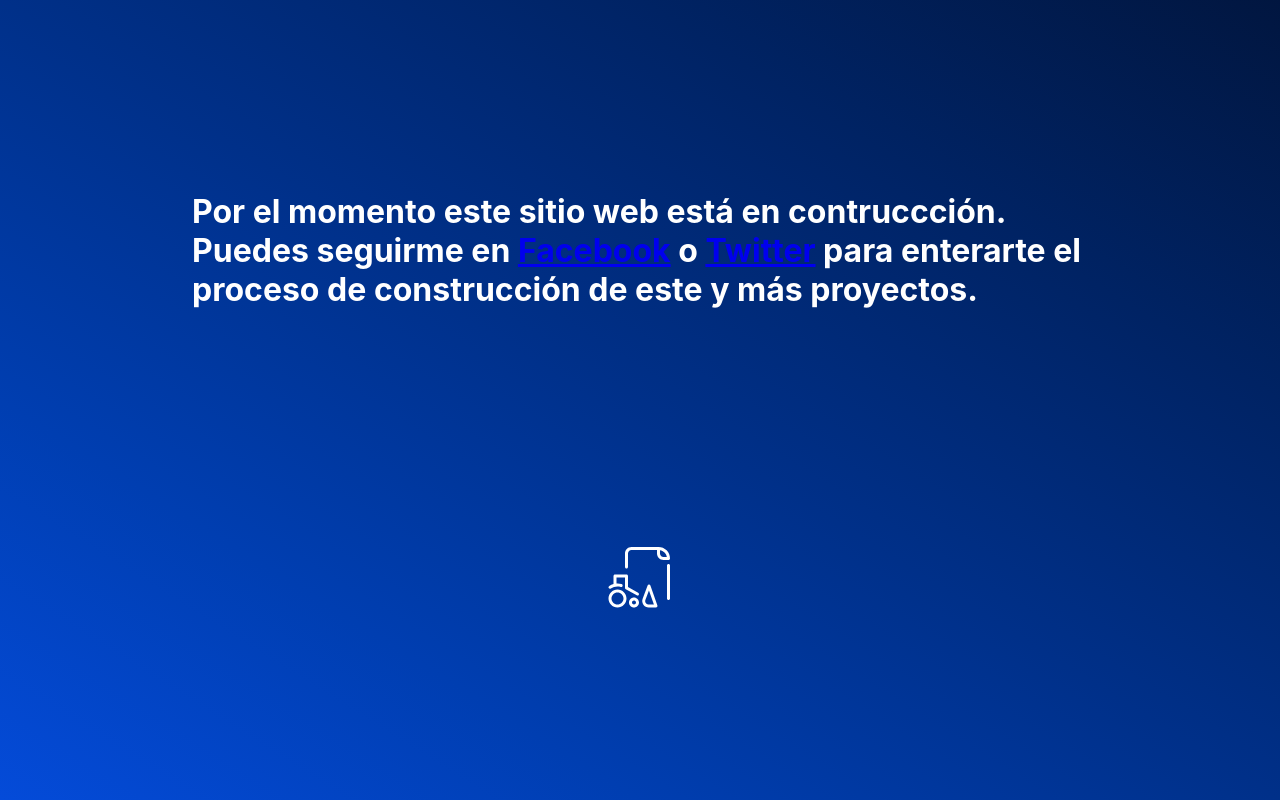
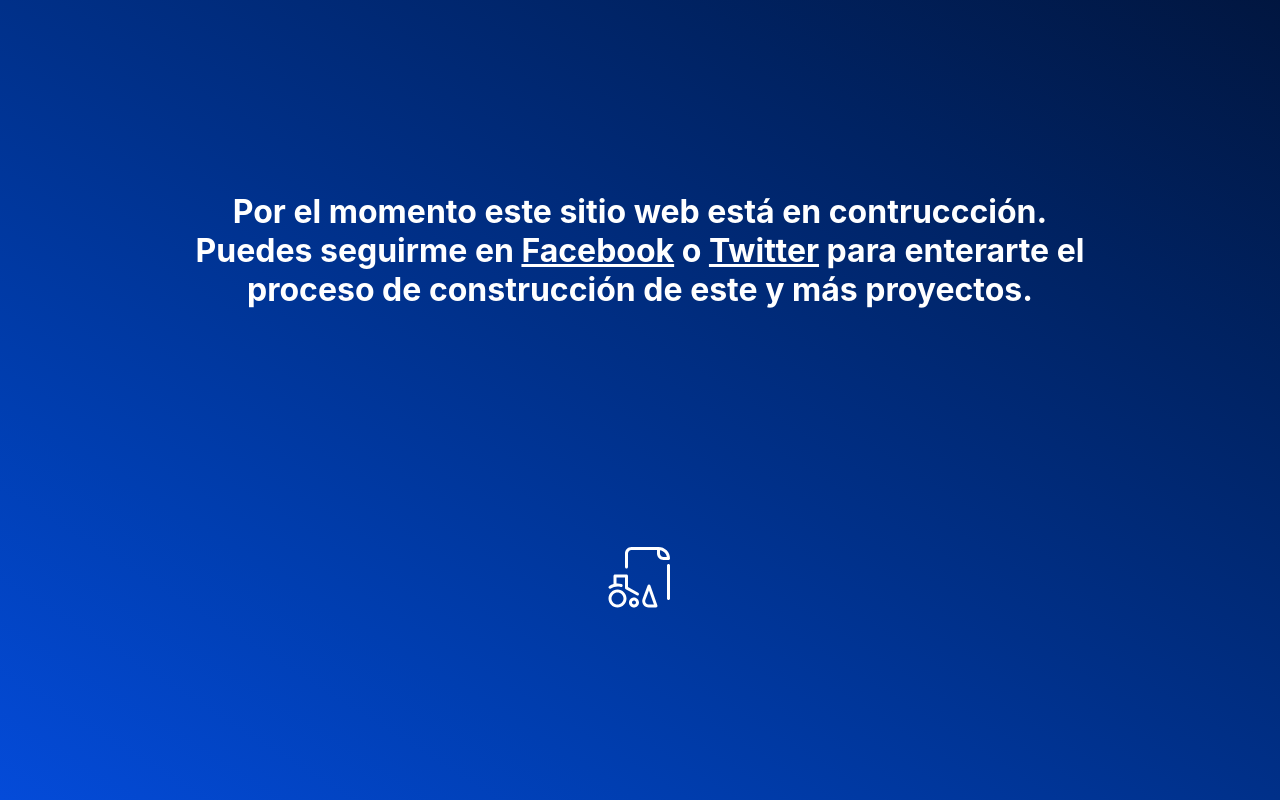
Before and after one commit to JoEduardoReyes/JoEduardoReyes, a plain HTML site: page index.html in a window 1280 px wide. Drawn offline with Linux system fonts and the light colour scheme.

Commit message:
Arreglamos un poco el color de los enlaces

```diff
--- a/index.html
+++ b/index.html
@@ -25,6 +25,7 @@
         font-family: -apple-system, BlinkMacSystemFont, "Segoe UI", Roboto,
           Oxygen, Ubuntu, Cantarell, "Open Sans", "Helvetica Neue", sans-serif;
         color: white;
+        text-align: center;
         background-image: linear-gradient(
           to right top,
           #044bd9,
@@ -33,6 +34,12 @@
           #002364,
           #011640
         );
+      }
+      a {
+        color: white;
+      }
+      a:visited {
+        color: skyblue;
       }
     </style>
   </head>
```
